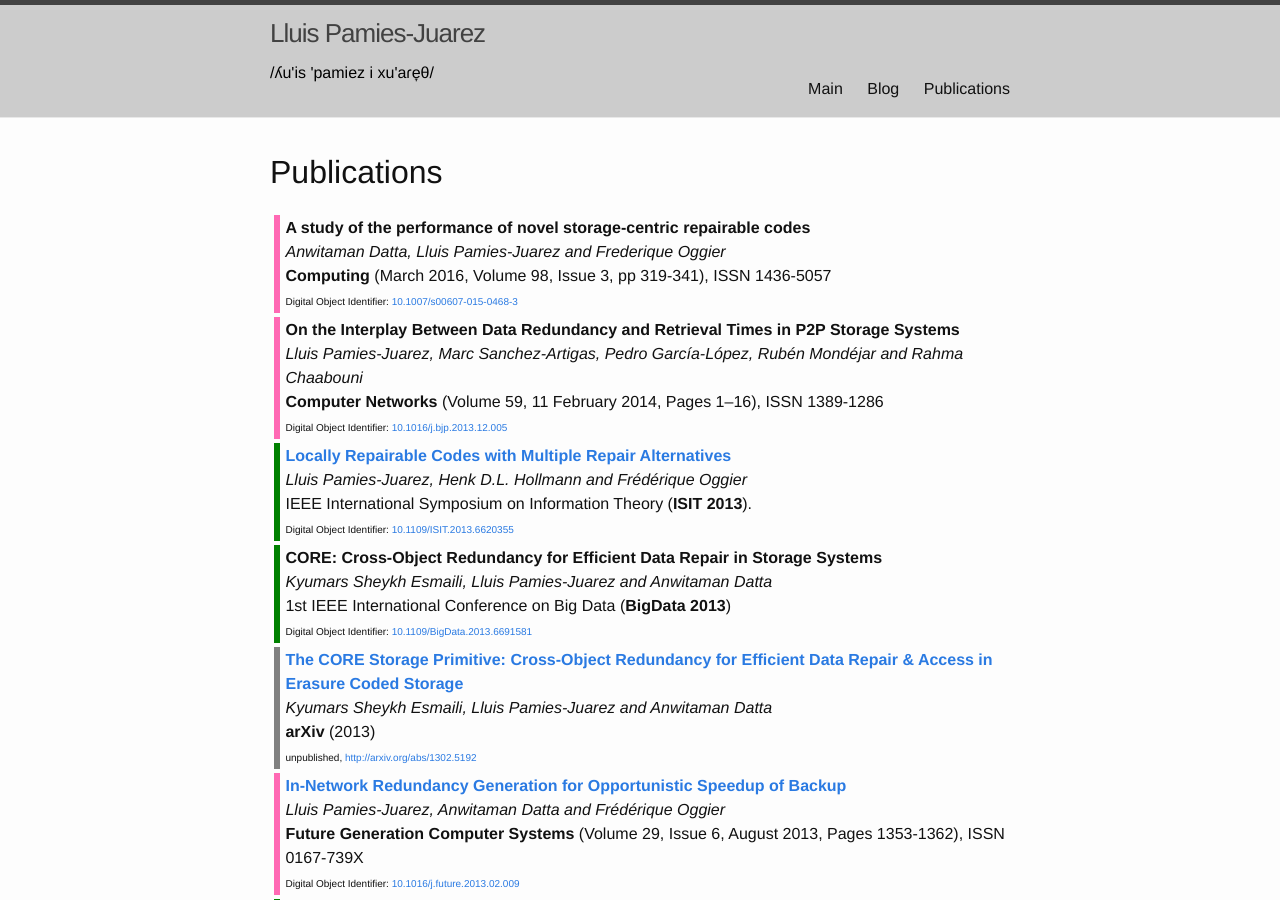
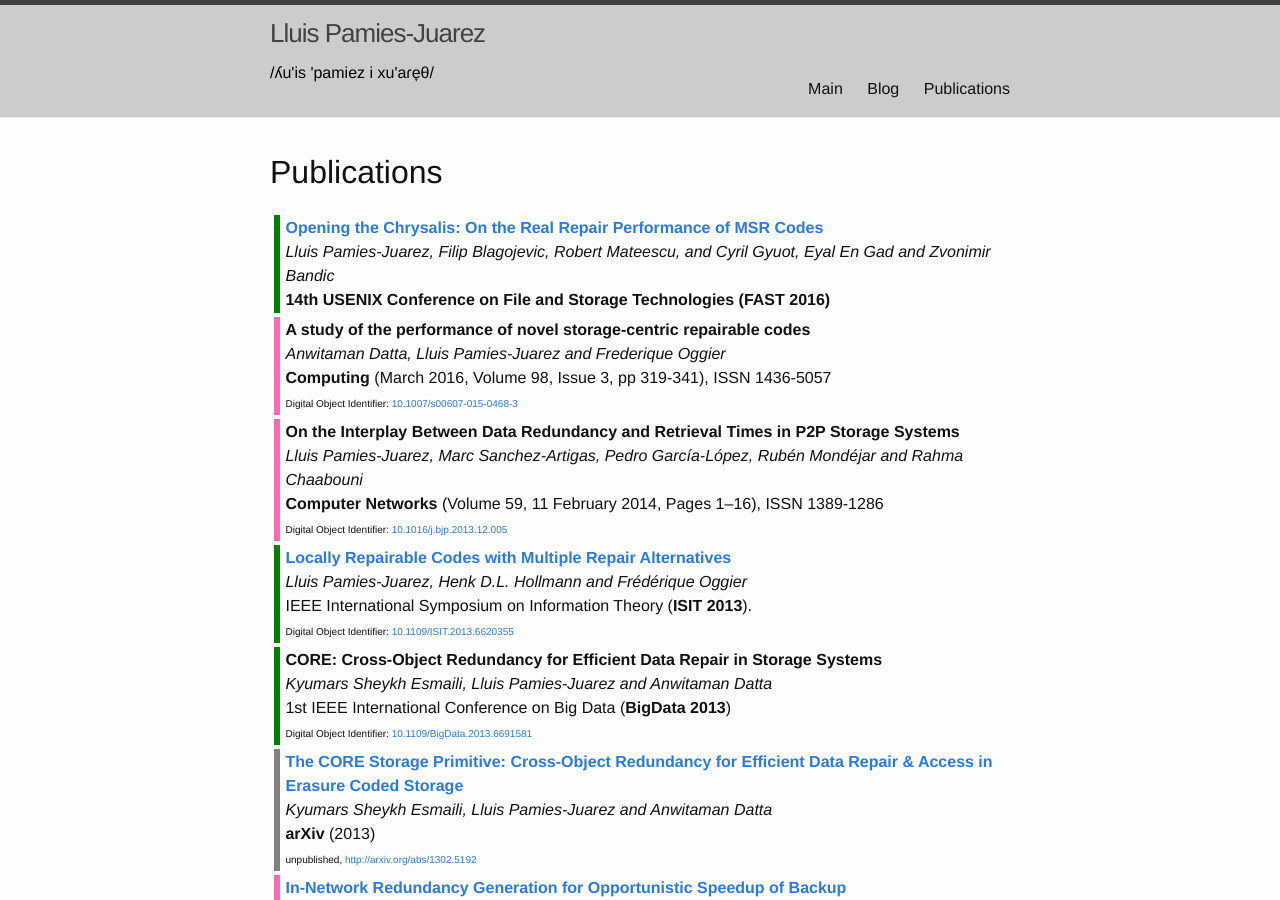
Before and after one commit to llpamies/llpamies.github.io, a Jekyll site: the page built from publications.html, in a window 1280 px wide and 900 px high. Built offline with Jekyll 4.4.1, drawn with Linux system fonts in a browser that asks for light colours.

Commit message:
Update publications.html

```diff
--- a/publications.html
+++ b/publications.html
@@ -8,6 +8,13 @@ layout: default
 <table cellspacing="4">
 
 <tbody>
+
+<tr><td bgcolor="green">&nbsp;</td><td>
+<b><a href="http://0b4af6cdc2f0c5998459-c0245c5c937c5dedcca3f1764ecc9b2f.r43.cf2.rackcdn.com/23106-fast16-papers-pamies-juarez.pdf">
+Opening the Chrysalis: On the Real Repair Performance of MSR Codes</a></b><br>
+<em>Lluis Pamies-Juarez, Filip Blagojevic, Robert Mateescu, and Cyril Gyuot, Eyal En Gad and Zvonimir Bandic</em><br>
+<b>14th USENIX Conference on File and Storage Technologies (FAST 2016)</b><br>
+</td></tr>
 
 <tr><td bgcolor="hotpink">&nbsp;</td><td>
 <b>A study of the performance of novel storage-centric repairable codes</b><br>
```
